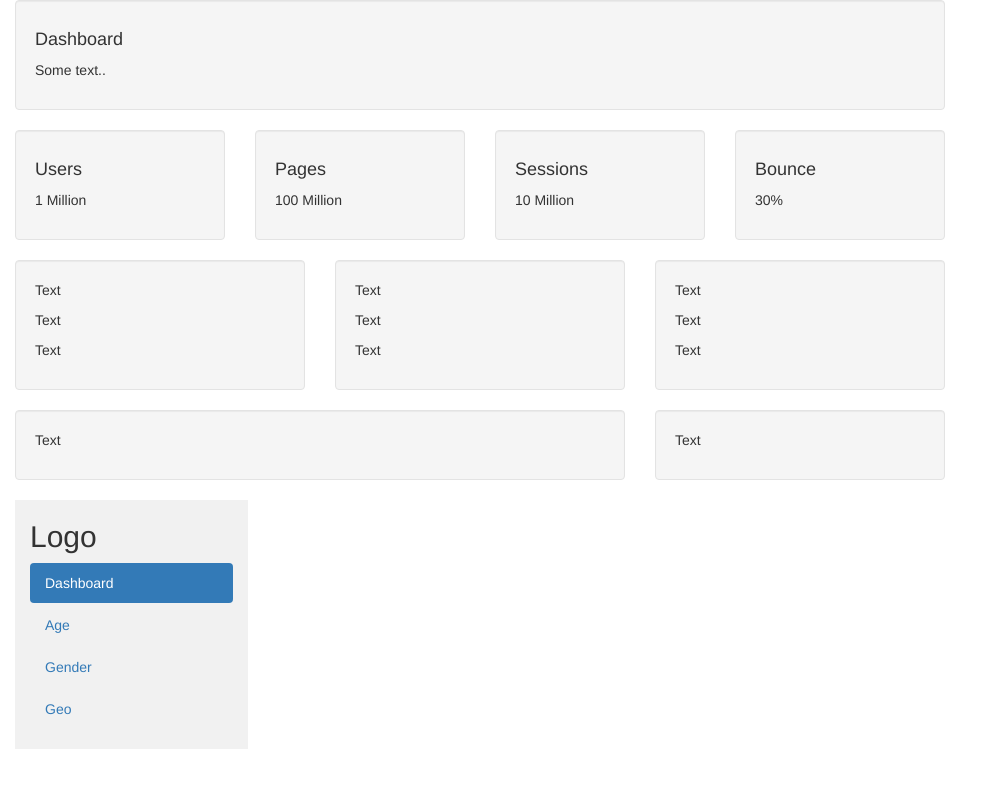
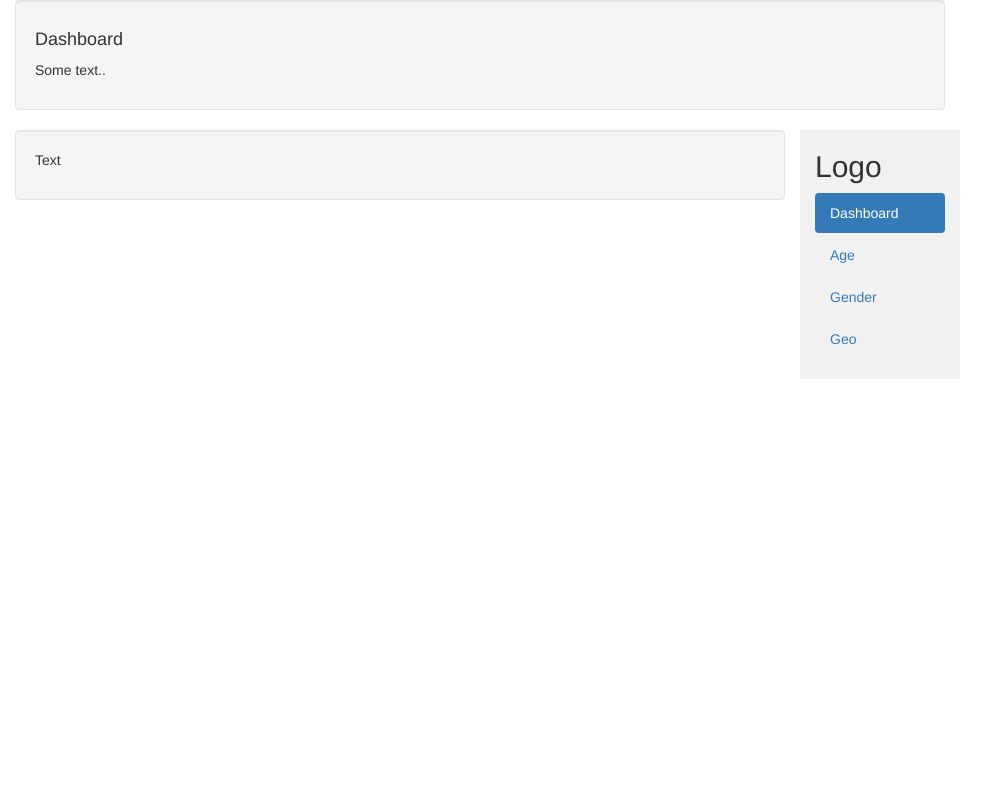
Before and after one commit to nels8108/ACMDigitalSignage, a plain HTML site: page index.html in a window 1280 px wide. Shown: the whole page, without its empty margins (0-1008 px from the left). Drawn offline with nearby package versions, Linux system fonts and the light colour scheme.

Commit message:
Update index.html

```diff
--- a/index.html
+++ b/index.html
@@ -54,67 +54,12 @@
         <p>Some text..</p>
       </div>
       <div class="row">
-        <div class="col-sm-3">
-          <div class="well">
-            <h4>Users</h4>
-            <p>1 Million</p>
-          </div>
-        </div>
-        <div class="col-sm-3">
-          <div class="well">
-            <h4>Pages</h4>
-            <p>100 Million</p>
-          </div>
-        </div>
-        <div class="col-sm-3">
-          <div class="well">
-            <h4>Sessions</h4>
-            <p>10 Million</p>
-          </div>
-        </div>
-        <div class="col-sm-3">
-          <div class="well">
-            <h4>Bounce</h4>
-            <p>30%</p>
-          </div>
-        </div>
-      </div>
-      <div class="row">
-        <div class="col-sm-4">
-          <div class="well">
-            <p>Text</p>
-            <p>Text</p>
-            <p>Text</p>
-          </div>
-        </div>
-        <div class="col-sm-4">
-          <div class="well">
-            <p>Text</p>
-            <p>Text</p>
-            <p>Text</p>
-          </div>
-        </div>
-        <div class="col-sm-4">
-          <div class="well">
-            <p>Text</p>
-            <p>Text</p>
-            <p>Text</p>
-          </div>
-        </div>
-      </div>
-      <div class="row">
-        <div class="col-sm-8">
+        <div class="col-sm-10">
           <div class="well">
             <p>Text</p>
           </div>
         </div>
-        <div class="col-sm-4">
-          <div class="well">
-            <p>Text</p>
-          </div>
-        </div>
-      </div>
-    <div class="col-sm-3 sidenav hidden-xs">
+    <div class="col-sm-2 sidenav hidden-xs">
       <h2>Logo</h2>
       <ul class="nav nav-pills nav-stacked">
         <li class="active"><a href="#section1">Dashboard</a></li>
```
